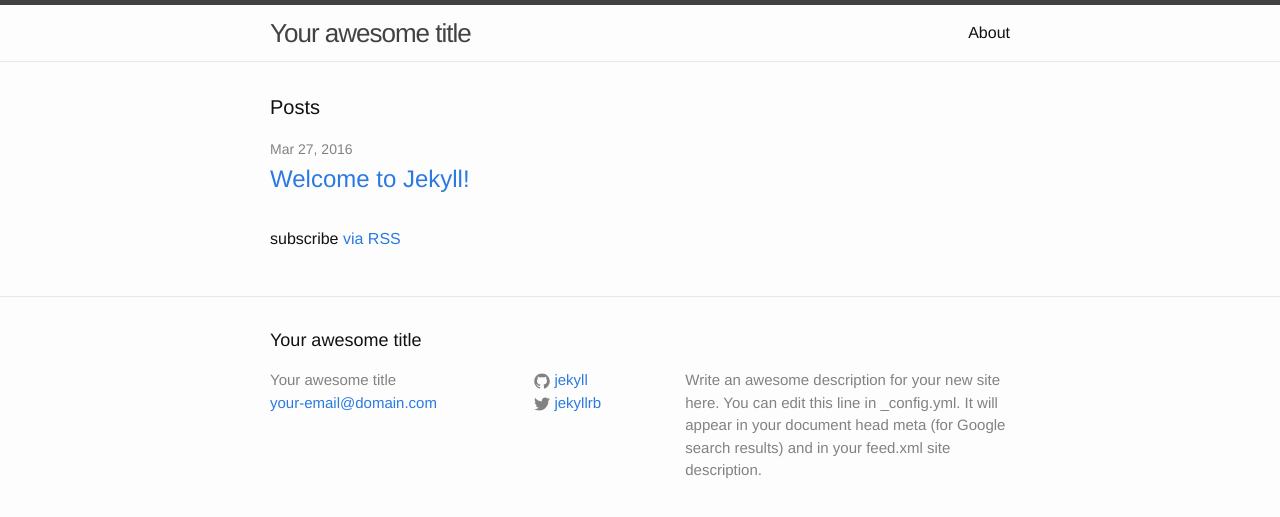
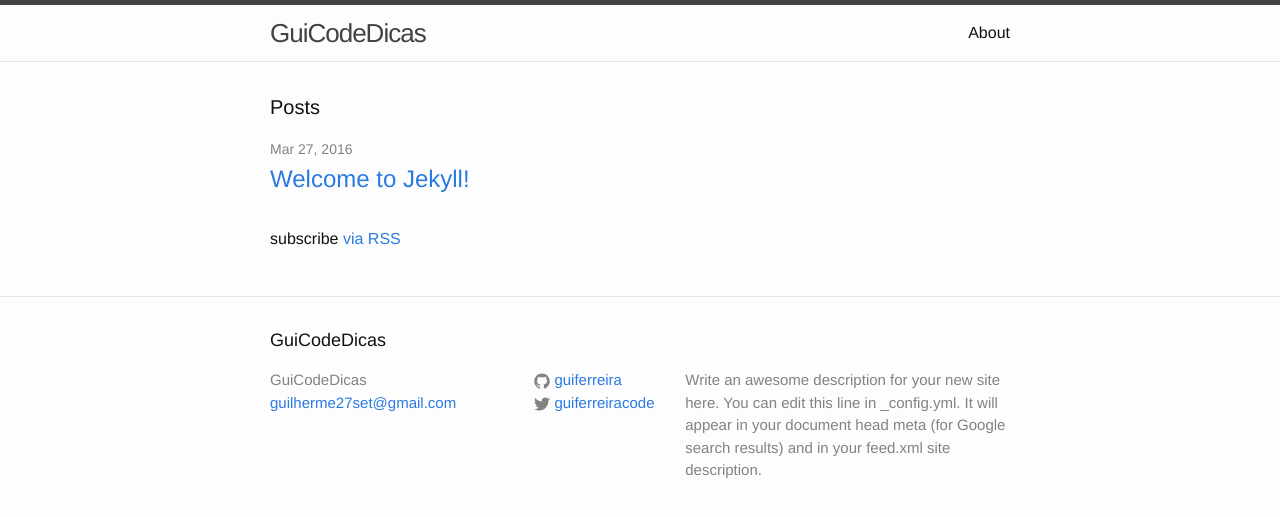
Before and after one commit to guicodedicas/guicodedicas.github.lo, a Jekyll site: the page built from index.html, in a window 1280 px wide. Shown: the top 517 px of the page. Built offline with Jekyll 4.4.1, drawn with Linux system fonts in a browser that asks for light colours.

Commit message:
Config.yml alterado

```diff
--- a/_config.yml
+++ b/_config.yml
@@ -6,16 +6,16 @@
 # 'jekyll serve'. If you change this file, please restart the server process.
 
 # Site settings
-title: Your awesome title
-email: your-email@domain.com
+title: GuiCodeDicas
+email: guilherme27set@gmail.com
 description: > # this means to ignore newlines until "baseurl:"
   Write an awesome description for your new site here. You can edit this
   line in _config.yml. It will appear in your document head meta (for
   Google search results) and in your feed.xml site description.
 baseurl: "" # the subpath of your site, e.g. /blog
-url: "http://yourdomain.com" # the base hostname & protocol for your site
-twitter_username: jekyllrb
-github_username:  jekyll
+url: "http://guicodedicas.github.io/" # the base hostname & protocol for your site
+twitter_username: guiferreiracode
+github_username:  guiferreira
 
 # Build settings
 markdown: kramdown
```
